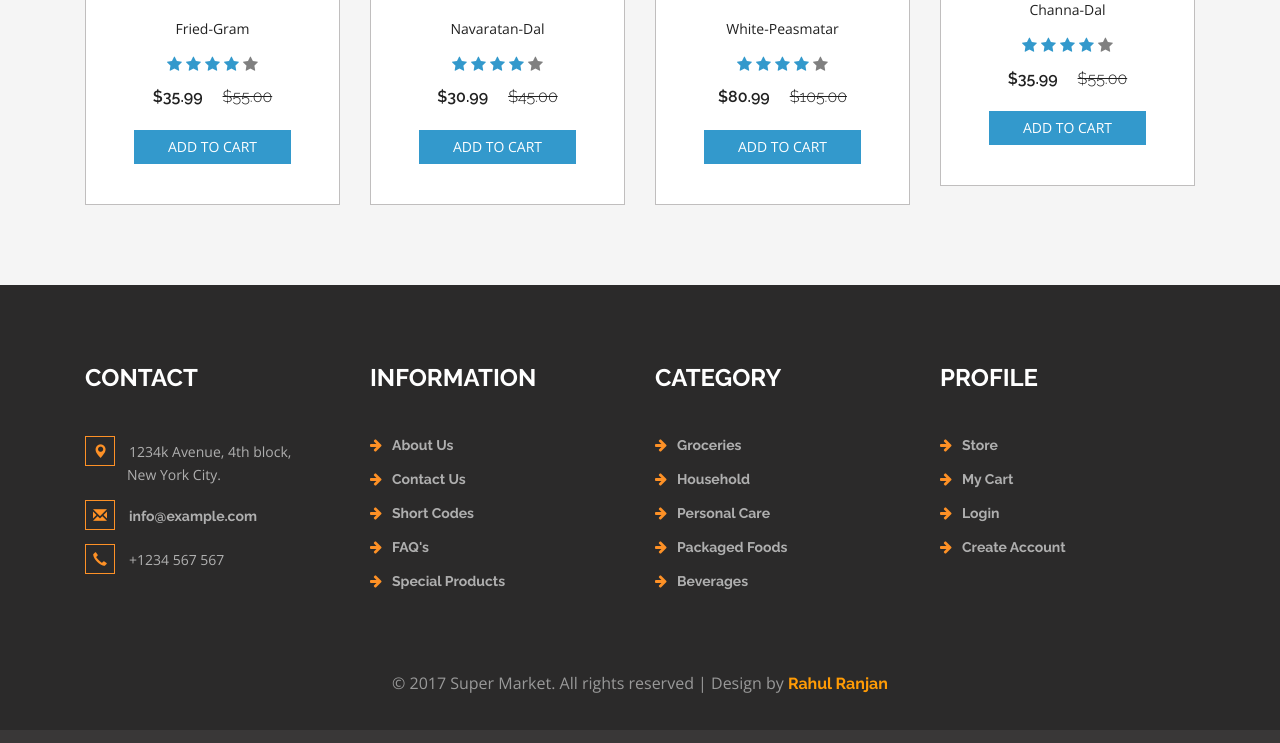
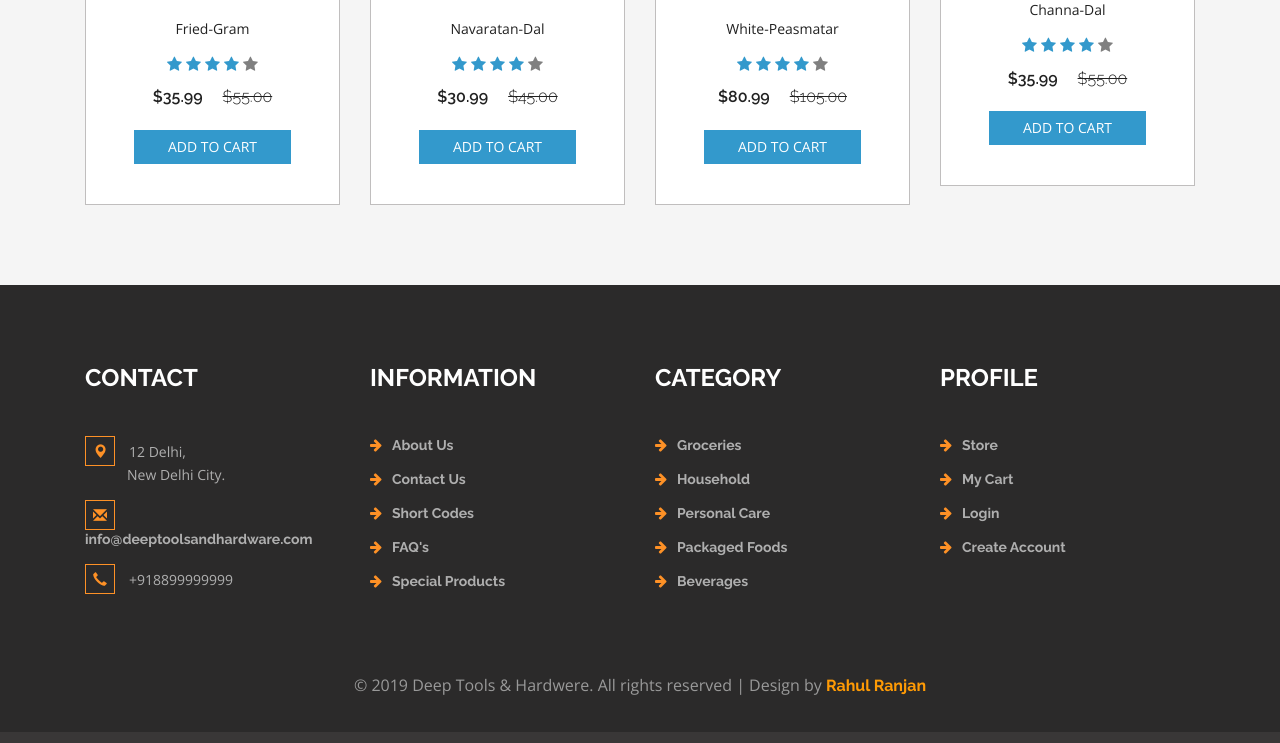
Before and after one commit to rahulranjan0006/t, a plain HTML site: page index.html in a window 1280 px wide. Shown: the part 4182-4925 px from the top of the page. Drawn offline with nearby package versions, Linux system fonts and the light colour scheme.

Commit message:
Update index.html

```diff
--- a/index.html
+++ b/index.html
@@ -1,13 +1,8 @@
-<!--
-author: W3layouts
-author URL: http://w3layouts.com
-License: Creative Commons Attribution 3.0 Unported
-License URL: http://creativecommons.org/licenses/by/3.0/
--->
+
 <!DOCTYPE html>
 <html>
 <head>
-<title>deeptoolsandhardwere</title>
+<title>Deep Tools & Hardwere</title>
 <!-- for-mobile-apps -->
 <meta name="viewport" content="width=device-width, initial-scale=1">
 <meta http-equiv="Content-Type" content="text/html; charset=utf-8" />
@@ -1068,9 +1063,9 @@ Smartphone Compatible web template, free webdesigns for Nokia, Samsung, LG, Sony
 					<h3>Contact</h3>
 
 					<ul class="address">
-						<li><i class="glyphicon glyphicon-map-marker" aria-hidden="true"></i>1234k Avenue, 4th block, <span>New York City.</span></li>
-						<li><i class="glyphicon glyphicon-envelope" aria-hidden="true"></i><a href="mailto:info@example.com">info@example.com</a></li>
-						<li><i class="glyphicon glyphicon-earphone" aria-hidden="true"></i>+1234 567 567</li>
+						<li><i class="glyphicon glyphicon-map-marker" aria-hidden="true"></i>12 Delhi, <span>New Delhi City.</span></li>
+						<li><i class="glyphicon glyphicon-envelope" aria-hidden="true"></i><a href="mailto:info@example.com">info@deeptoolsandhardware.com</a></li>
+						<li><i class="glyphicon glyphicon-earphone" aria-hidden="true"></i>+918899999999</li>
 					</ul>
 				</div>
 				<div class="col-md-3 w3_footer_grid">
@@ -1109,7 +1104,7 @@ Smartphone Compatible web template, free webdesigns for Nokia, Samsung, LG, Sony
 		<div class="footer-copy">
 
 			<div class="container">
-				<p>© 2017 Super Market. All rights reserved | Design by <a href="http://rahulranjan0006.in/">Rahul Ranjan</a></p>
+				<p>© 2019 Deep Tools & Hardwere. All rights reserved | Design by <a href="http://rahulranjan0006.in/">Rahul Ranjan</a></p>
 			</div>
 		</div>
 
```
